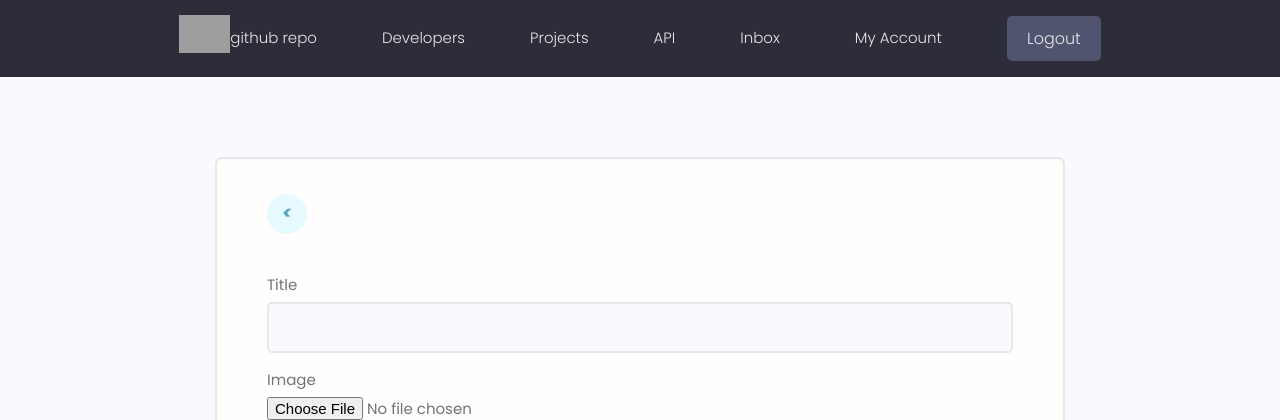
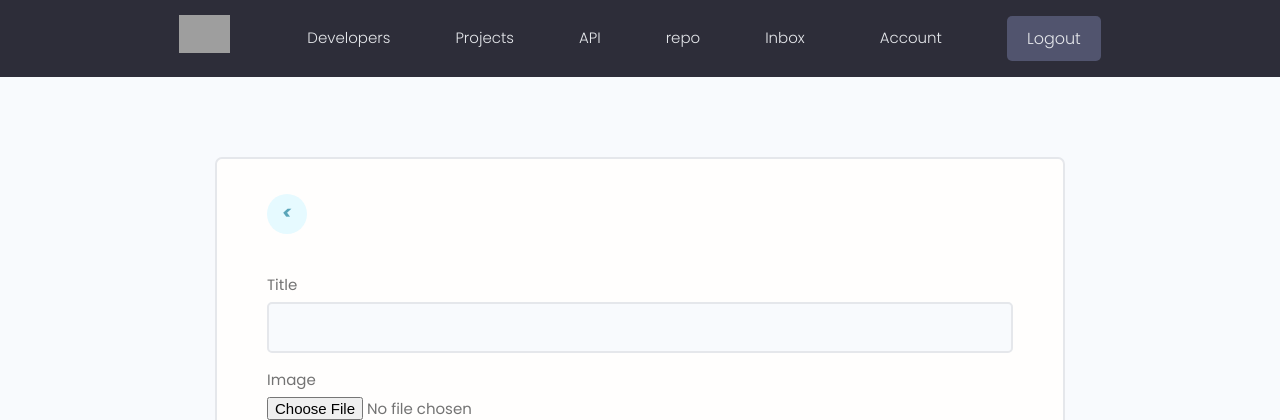
Before and after one commit to HussainRehman250227101/my_app, a Django app: page /projects/addproject/ in a window 1280 px wide. Shown: the top 420 px of the page. Run offline with Django 5.2, Linux system fonts and the light colour scheme; a user stored in the database is signed in; data comes from the database, SQL or seed files in the repository; some libraries are stand-ins or nearby versions; grey boxes are pictures that could not be loaded.

Commit message:
api added

```diff
--- a/templates/navbar.html
+++ b/templates/navbar.html
@@ -31,16 +31,17 @@
         <div class="toggle-menu__lines"></div>
       </label>
       <ul class="header__menu">
-        <li class="header__menuItem"><a href="https://github.com/HussainRehman250227101/Devsearch-source-code" target="_blank" rel="noopener noreferer">github repo</a></li>
+
         <li class="header__menuItem"><a href="{% url 'profiles' %}">Developers</a></li>
         <li class="header__menuItem"><a href="{% url 'projects' %}">Projects</a></li>
-        <li class="header__menuItem"><a href="{% url 'api' %}">API</a></li>
+        <li class="header__menuItem"><a href="{% url 'api' %}" target = "_blank">API</a></li>
+        <li class="header__menuItem"><a href="https://github.com/HussainRehman250227101/Devsearch-source-code" target="_blank" rel="noopener noreferer">repo</a></li>
 
         {% if request.user.is_authenticated %}
         <li class="header__menuItem"><a href="{% url 'inbox' %}" class="inbox-link">Inbox {% if has_unread_messages %}
             <span class="inbox-badge"></span>
             {% endif %}</a></li>
-        <li class="header__menuItem"><a href="{% url 'account' %}">My Account</a></li>
+        <li class="header__menuItem"><a href="{% url 'account' %}">Account</a></li>
         <li class="header__menuItem"><a href="{% url 'logout' %}" class="btn btn--sub">Logout</a></li>
         {% else %}
         <li class="header__menuItem"><a href="{% url 'login' %}" class="btn btn--sub">Login/Sign Up</a></li>
```
